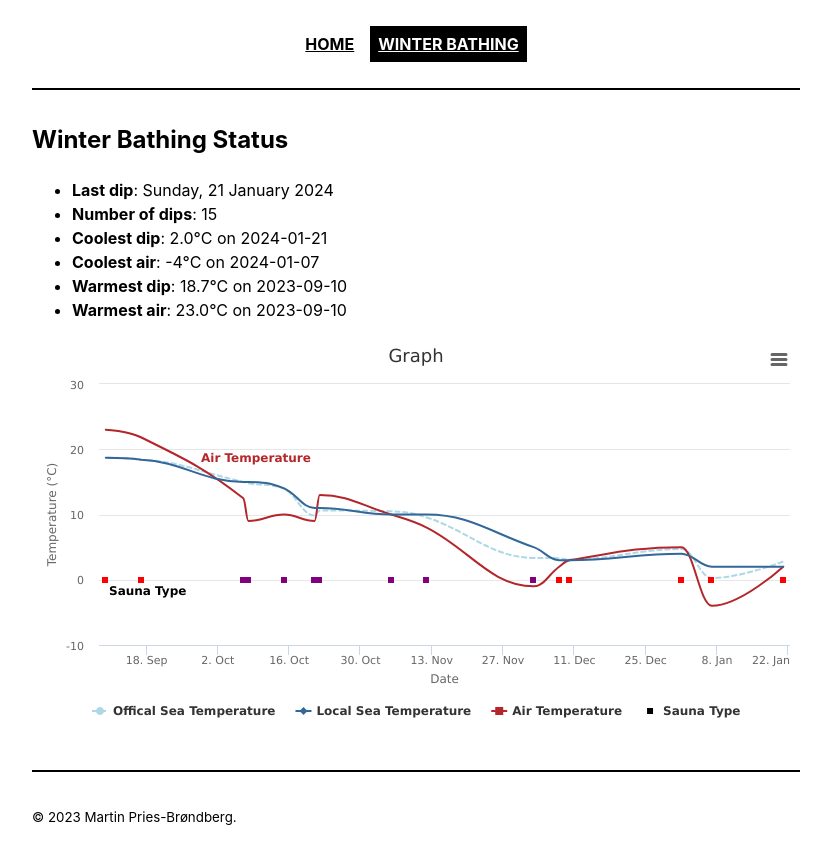
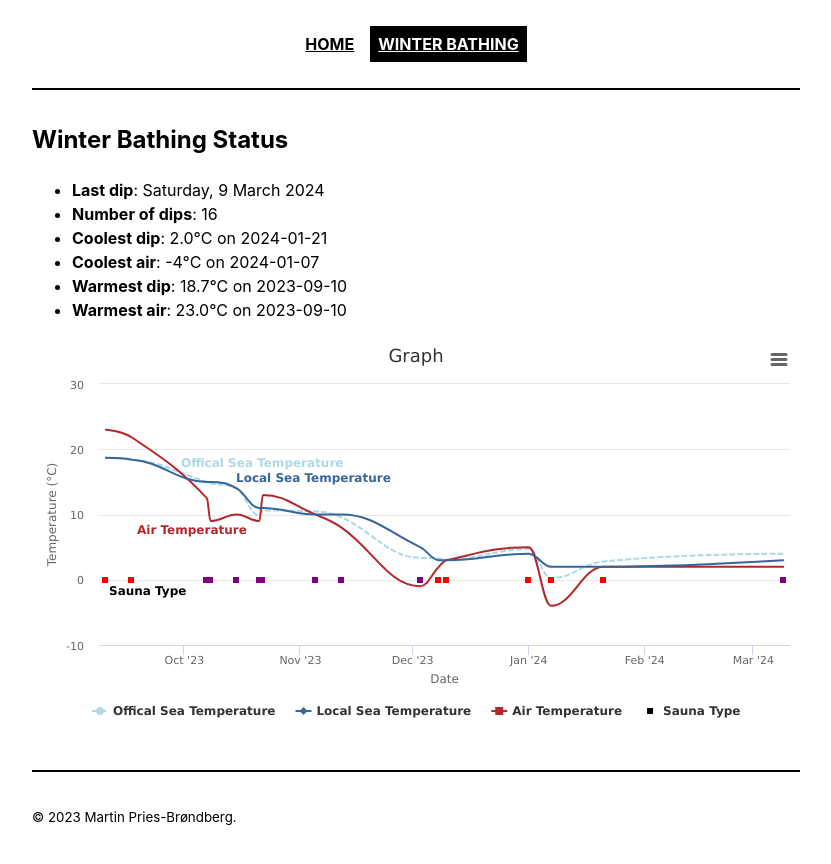
Before and after one commit to martinpries/martinpries.github.io, a Jekyll site: the page built from _pages/winterbathing.md, in a window 1280 px wide. Shown: the top 864 px of the page, without its empty margins (224-1055 px from the left). Built offline with Jekyll 4.4.1, drawn with Linux system fonts in a browser that asks for light colours; some of the changed lines change nothing that is shown.

Commit message:
Update winter_bathing.yaml

```diff
--- a/_data/winter_bathing.yaml
+++ b/_data/winter_bathing.yaml
@@ -1,3 +1,9 @@
+- date: 2024-03-09
+  location: BV
+  local_sea_temperature: 3.0
+  official_sea_temperature: 4.0
+  air_temperature: 2
+  sauna_type: infrared
 - date: 2024-01-21
   location: BV
   local_sea_temperature: 2.0
```
